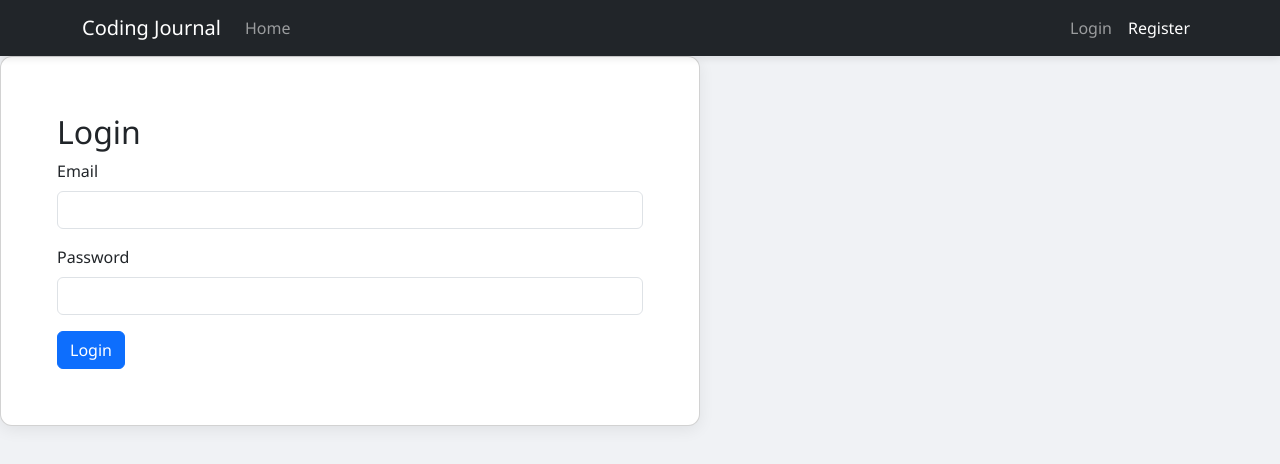
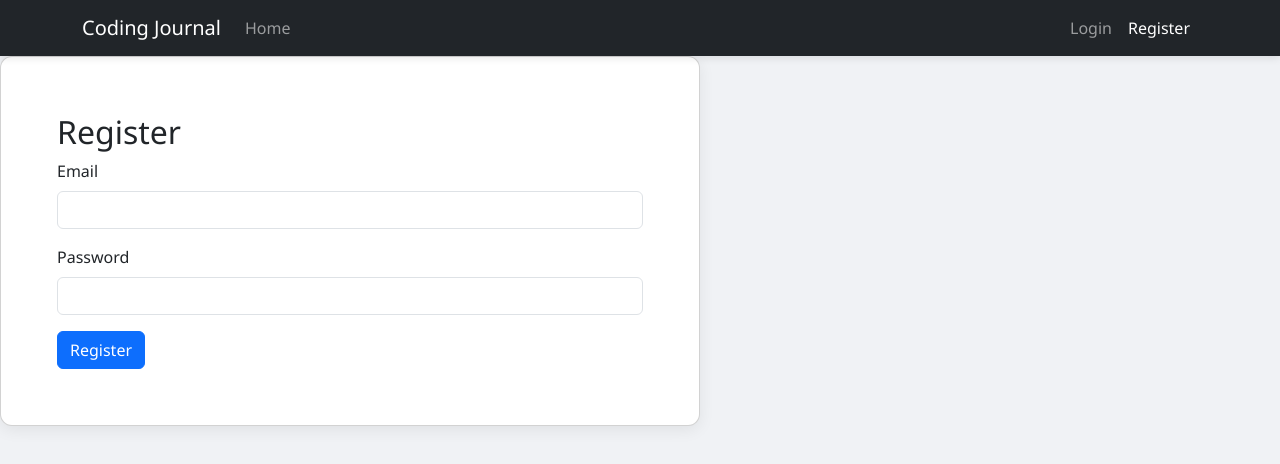
Before and after one commit to VyshnaviVunnamatla/Coding-Journal, a React (Create React App) app in the folder Frontend/: page /register in a window 1280 px wide. Shown: the top 464 px of the page. Built offline with nearby package versions, Linux system fonts and the light colour scheme.

Commit message:
Update RegisterPage.js

```diff
--- a/Frontend/src/pages/RegisterPage.js
+++ b/Frontend/src/pages/RegisterPage.js
@@ -1,17 +1,16 @@
-
-// src/pages/LoginPage.js
+// src/pages/RegisterPage.js
 import React, { useState } from "react";
 import { Form, Button, Card } from "react-bootstrap";
 import { useNavigate } from "react-router-dom";
 import { useAuth } from "../context/AuthContext";
 
-const LoginPage = () => {
+const RegisterPage = () => {
   const { login } = useAuth();
   const [email, setEmail] = useState("");
   const [password, setPassword] = useState("");
   const navigate = useNavigate();
 
-  const handleLogin = async (e) => {
+  const handleRegister = async (e) => {
     e.preventDefault();
     const res = await fetch("https://coding-journal-hqbn.onrender.com/api/users/register", {
       method: "POST",
@@ -31,21 +30,31 @@ const LoginPage = () => {
   return (
     <Card className="form-wrapper">
       <Card.Body>
-        <h2>Login</h2>
-        <Form onSubmit={handleLogin}>
+        <h2>Register</h2>
+        <Form onSubmit={handleRegister}>
           <Form.Group className="mb-3">
             <Form.Label>Email</Form.Label>
-            <Form.Control value={email} onChange={(e) => setEmail(e.target.value)} required />
+            <Form.Control
+              type="email"
+              value={email}
+              onChange={(e) => setEmail(e.target.value)}
+              required
+            />
           </Form.Group>
           <Form.Group className="mb-3">
             <Form.Label>Password</Form.Label>
-            <Form.Control type="password" value={password} onChange={(e) => setPassword(e.target.value)} required />
+            <Form.Control
+              type="password"
+              value={password}
+              onChange={(e) => setPassword(e.target.value)}
+              required
+            />
           </Form.Group>
-          <Button type="submit">Login</Button>
+          <Button type="submit">Register</Button>
         </Form>
       </Card.Body>
     </Card>
   );
 };
 
-export default LoginPage;
+export default RegisterPage;
```
